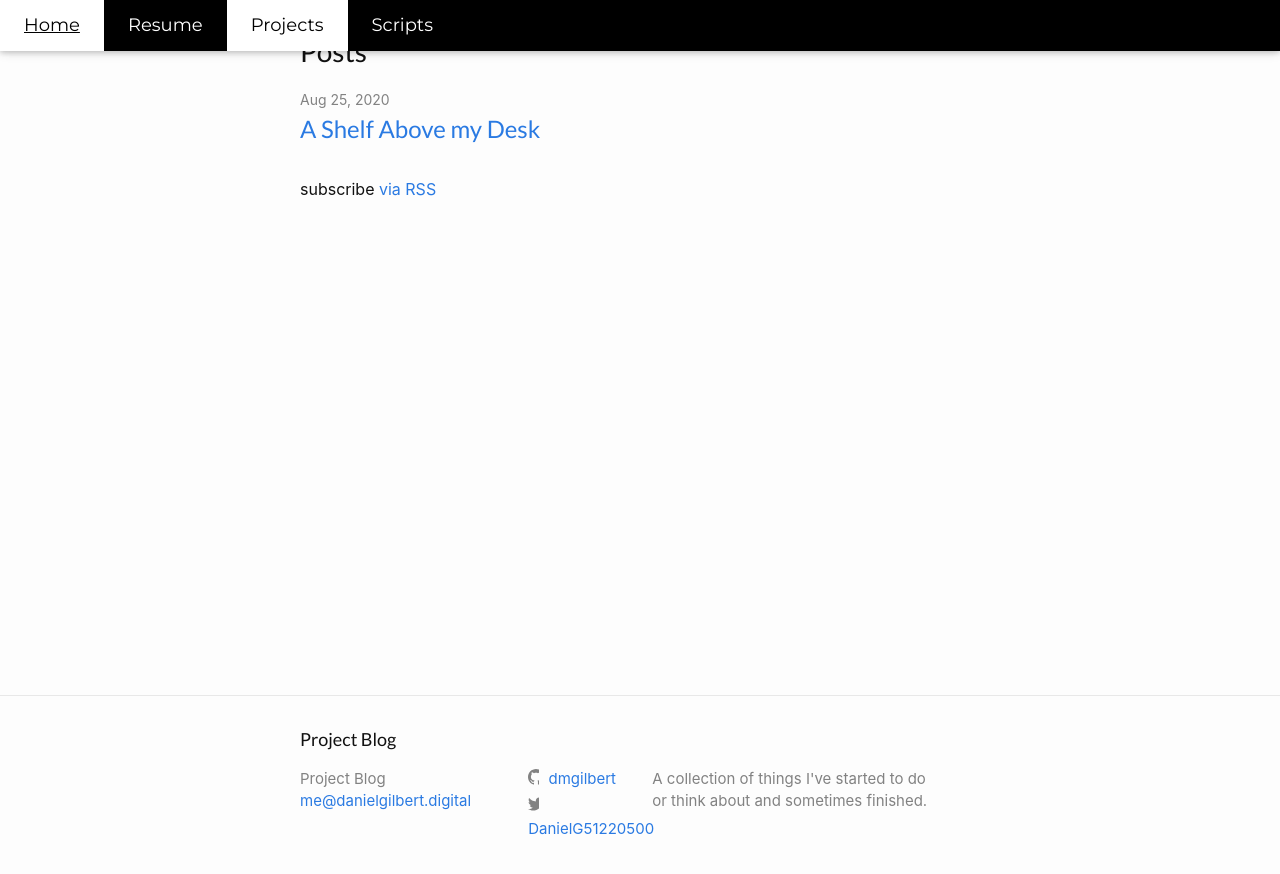
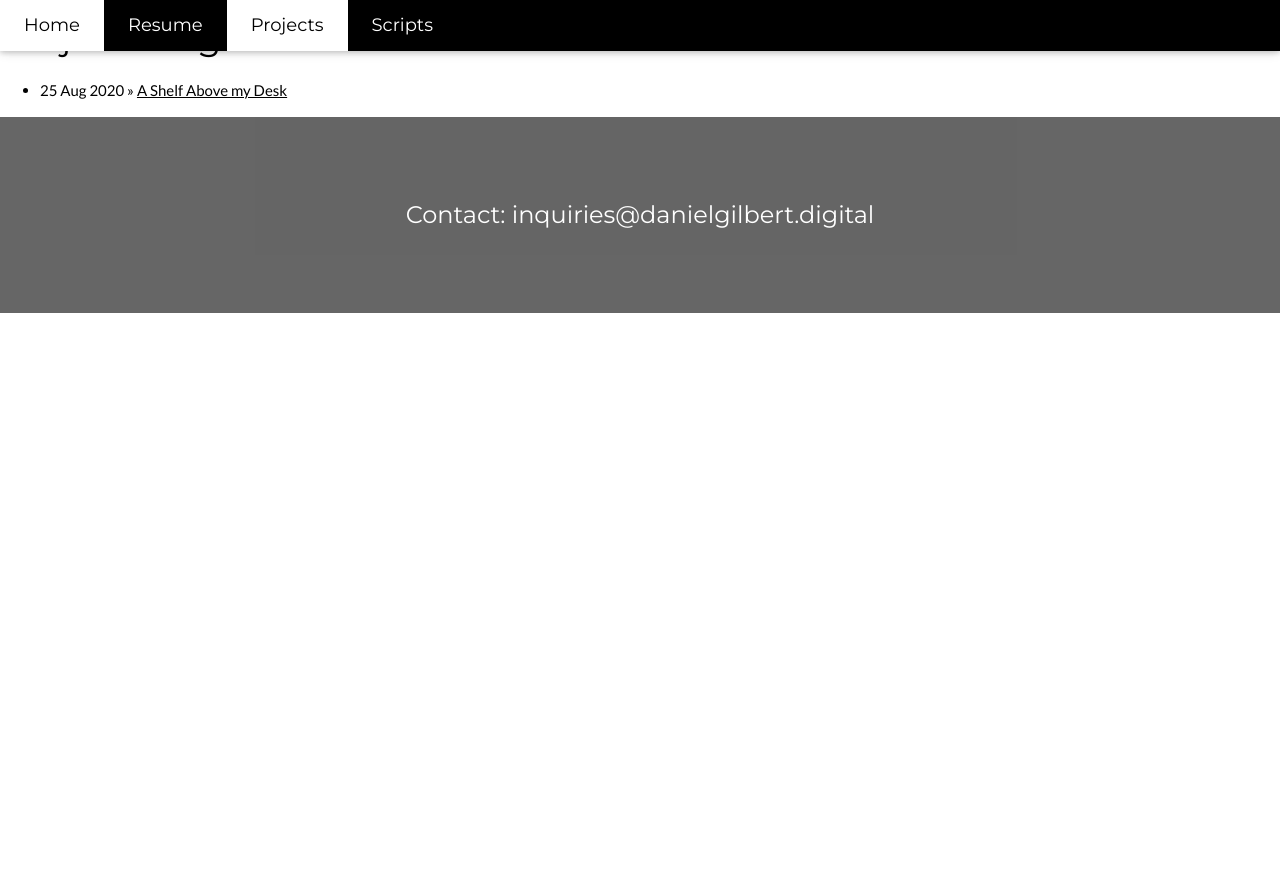
Before and after one commit to dmgilbert/dmgilbert.github.io, a Jekyll site: the page built from Projects/index.html, in a window 1280 px wide. Shown: the top 874 px of the page. Built offline with Jekyll 4.4.1, drawn with Linux system fonts in a browser that asks for light colours.

Commit message:
Update index.html

```diff
--- a/Projects/index.html
+++ b/Projects/index.html
@@ -1,88 +1,11 @@
-<!DOCTYPE html>
-<html lang="en"><head>
-  <meta charset="utf-8">
-  <meta http-equiv="X-UA-Compatible" content="IE=edge">
-  <meta name="viewport" content="width=device-width, initial-scale=1"><!-- Begin Jekyll SEO tag v2.6.1 -->
-<title>Project Blog | A collection of things I’ve started to do or think about and sometimes finished.</title>
-<meta name="generator" content="Jekyll v4.1.1" />
-<meta property="og:title" content="Project Blog" />
-<meta property="og:locale" content="en_US" />
-<meta name="description" content="A collection of things I’ve started to do or think about and sometimes finished." />
-<meta property="og:description" content="A collection of things I’ve started to do or think about and sometimes finished." />
-<link rel="canonical" href="http://www.danielgilbert.digital/Projects/" />
-<meta property="og:url" content="http://www.danielgilbert.digital/Projects/" />
-<meta property="og:site_name" content="Project Blog" />
-<link rel="stylesheet" href="https://www.w3schools.com/w3css/4/w3.css">
-<link rel="stylesheet" href="https://fonts.googleapis.com/css?family=Lato">
-<link rel="stylesheet" href="https://fonts.googleapis.com/css?family=Montserrat">
-<link rel="stylesheet" href="https://cdnjs.cloudflare.com/ajax/libs/font-awesome/4.7.0/css/font-awesome.min.css">
-<style>
-body,h1,h2,h3,h4,h5,h6 {font-family: "Lato", sans-serif}
-.w3-bar,h1,button {font-family: "Montserrat", sans-serif}
-.fa-anchor,.fa-coffee {font-size:200px}
-</style>
-<script type="application/ld+json">
-{"@type":"WebSite","url":"http://www.danielgilbert.digital/Projects/","name":"Project Blog","headline":"Project Blog","description":"A collection of things I’ve started to do or think about and sometimes finished.","@context":"https://schema.org"}</script>
-<!-- End Jekyll SEO tag -->
-<link rel="stylesheet" href="/Projects/assets/main.css"><link type="application/atom+xml" rel="alternate" href="http://localhost:4000/Projects/feed.xml" title="Project Blog" /></head>
-<body>
+---
+layout: default
+title: Project Blog
+---
+	<h1>{{ page.title }}</h1>
+	<ul class="posts">
 
-<!-- Navbar -->
-<div class="w3-top">
-  <div class="w3-bar w3-black w3-card w3-left-align w3-large">
-    <a class="w3-bar-item w3-button w3-hide-medium w3-hide-large w3-right w3-padding-large w3-hover-white w3-large w3-red" href="javascript:void(0);" onclick="myFunction()" title="Toggle Navigation Menu"><i class="fa fa-bars"></i></a>
-    <a href="/" class="w3-bar-item w3-button w3-hide-small w3-padding-large w3-hover-white">Home</a>
-    <a href="/Resume" class="w3-bar-item w3-button w3-hide-small w3-padding-large w3-hover-white">Resume</a>
-    <a href="/Projects" class="w3-bar-item w3-button w3-padding-large w3-white">Projects</a>
-    <a href="/Scripts" class="w3-bar-item w3-button w3-hide-small w3-padding-large w3-hover-white">Scripts</a>
-  </div>
-
-  <!-- Navbar on small screens -->
-  <div id="navDemo" class="w3-bar-block w3-white w3-hide w3-hide-large w3-hide-medium w3-large">
-    <a href="/" class="w3-bar-item w3-button w3-padding-large">Home</a>
-    <a href="/Resume" class="w3-bar-item w3-button w3-padding-large">Resume</a>
-    <a href="/Scripts" class="w3-bar-item w3-button w3-padding-large">Scripts</a>
-  </div>
-</div>
-
-<main class="page-content">
-      <div class="wrapper">
-        <div class="home">
-<h2 class="post-list-heading">Posts</h2>
-    <ul class="post-list"><li><span class="post-meta">Aug 25, 2020</span>
-        <h3>
-          <a class="post-link" href="/Projects/2020/08/25/welcome-to-jekyll.html">
-            A Shelf Above my Desk
-          </a>
-        </h3></li></ul>
-
-    <p class="rss-subscribe">subscribe <a href="/Projects/feed.xml">via RSS</a></p></div>
-
-      </div>
-    </main><footer class="site-footer h-card">
-  <data class="u-url" href="/Projects/"></data>
-
-  <div class="wrapper">
-
-    <h2 class="footer-heading">Project Blog</h2>
-
-    <div class="footer-col-wrapper">
-      <div class="footer-col footer-col-1">
-        <ul class="contact-list">
-          <li class="p-name">Project Blog</li><li><a class="u-email" href="mailto:me@danielgilbert.digital">me@danielgilbert.digital</a></li></ul>
-      </div>
-
-      <div class="footer-col footer-col-2"><ul class="social-media-list"><li><a href="https://github.com/dmgilbert"><svg class="svg-icon"><use xlink:href="/Projects/assets/minima-social-icons.svg#github"></use></svg> <span class="username">dmgilbert</span></a></li><li><a href="https://www.twitter.com/DanielG51220500"><svg class="svg-icon"><use xlink:href="/Projects/assets/minima-social-icons.svg#twitter"></use></svg> <span class="username">DanielG51220500</span></a></li></ul>
-</div>
-
-      <div class="footer-col footer-col-3">
-        <p>A collection of things I&#39;ve started to do or think about and sometimes finished.</p>
-      </div>
-    </div>
-
-  </div>
-
-</footer>
-</body>
-
-</html>
+	  {% for post in site.posts %}
+	    <li><span>{{ post.date | date_to_string }}</span> » <a href="{{ post.url }}" title="{{ post.title }}">{{ post.title }}</a></li>
+	  {% endfor %}
+	</ul>
```
